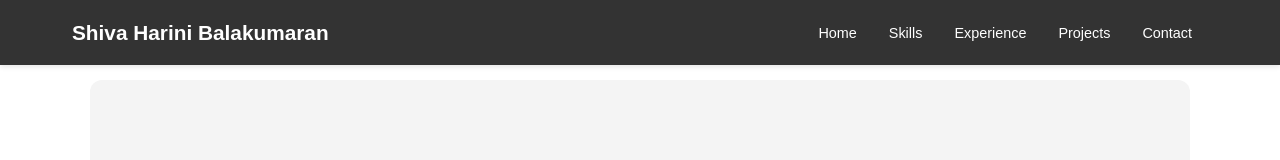
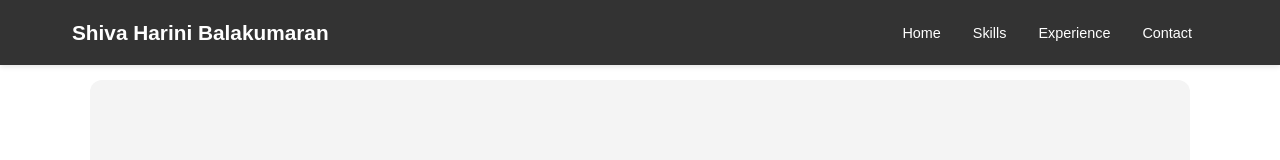
Before and after one commit to ShivaHariniB/portfolio, a React (Create React App) app: page / in a window 1280 px wide. Shown: the top 160 px of the page. Built offline with nearby package versions, Linux system fonts and the light colour scheme.

Commit message:
Removed Projects section for now

```diff
--- a/src/App.js
+++ b/src/App.js
@@ -13,9 +13,9 @@ function App() {
         <IntroSection />
         <Skills />
         <Experience />
-        <section id="projects">
+        {/* <section id="projects">
           <h2>Projects</h2>
-        </section>
+        </section> */}
         <Contact />
       </main>
     </div>
--- a/src/components/Header.js
+++ b/src/components/Header.js
@@ -6,7 +6,7 @@ const NAV_ITEMS = [
   { id: "home", label: "Home" },
   { id: "skills", label: "Skills" },
   { id: "experience", label: "Experience" },
-  { id: "projects", label: "Projects" },
+  // { id: "projects", label: "Projects" },
   { id: "contact", label: "Contact" },
 ];
 
```
